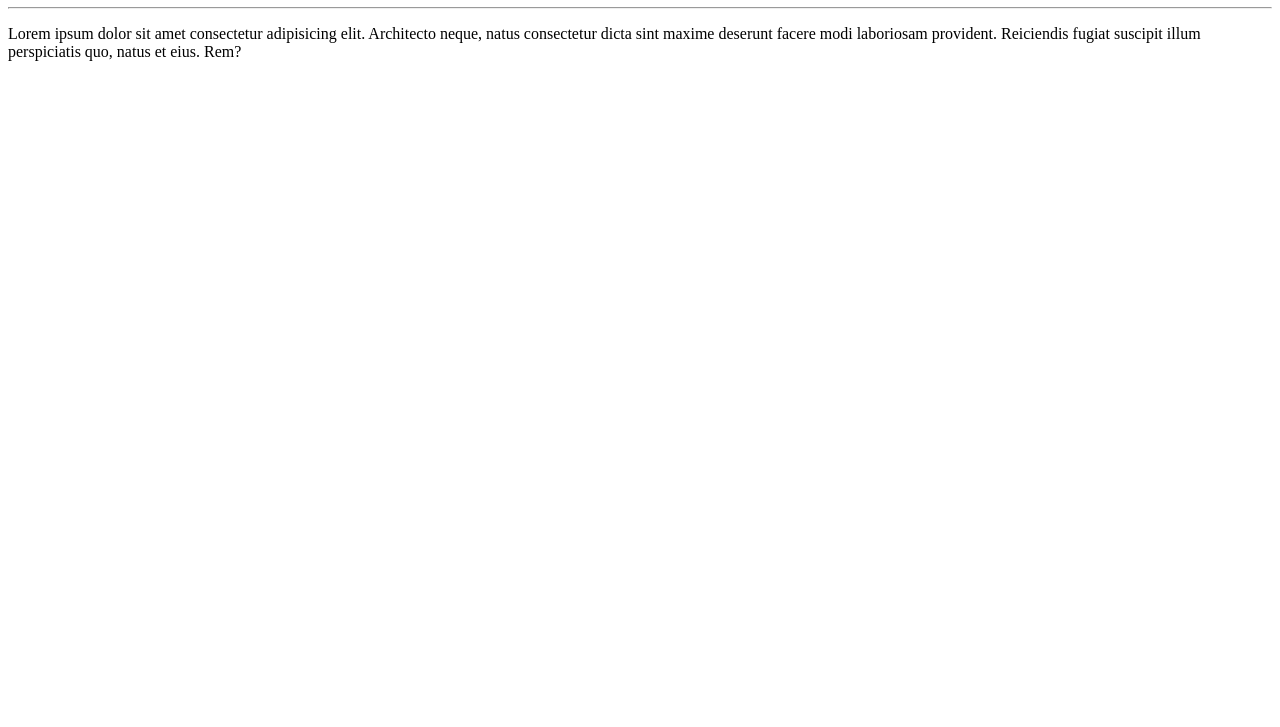
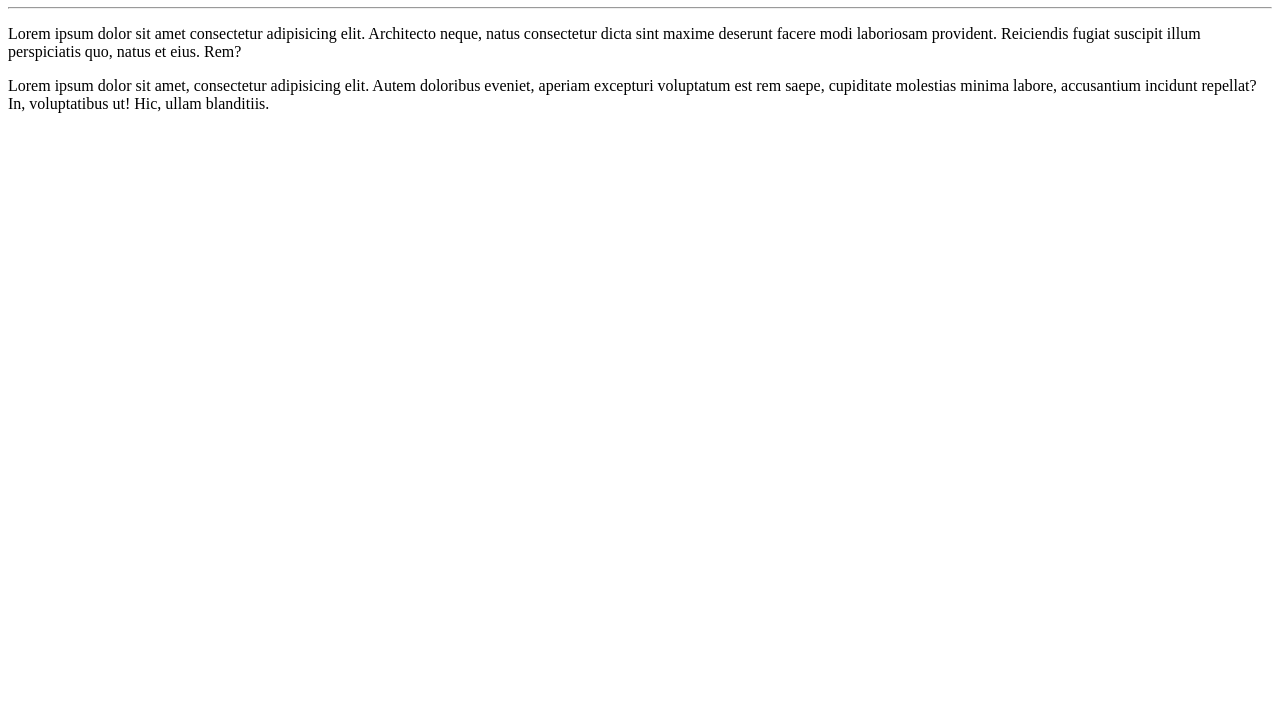
Before and after one commit to stellablima/hello-github, a plain HTML site: page site-exemplo/index.html in a window 1280 px wide. Shown: the part 73-800 px from the top of the page. Drawn offline with Linux system fonts and the light colour scheme.

Commit message:
Paragraph added
Crtl + Enter, Ctrl + P

```diff
--- a/site-exemplo/index.html
+++ b/site-exemplo/index.html
@@ -9,5 +9,6 @@
     <h1>Olá, mundo!</h1>
     <hr>
     <p>Lorem ipsum dolor sit amet consectetur adipisicing elit. Architecto neque, natus consectetur dicta sint maxime deserunt facere modi laboriosam provident. Reiciendis fugiat suscipit illum perspiciatis quo, natus et eius. Rem?</p>
+    <p>Lorem ipsum dolor sit amet, consectetur adipisicing elit. Autem doloribus eveniet, aperiam excepturi voluptatum est rem saepe, cupiditate molestias minima labore, accusantium incidunt repellat? In, voluptatibus ut! Hic, ullam blanditiis.</p>
 </body>
 </html>
```
